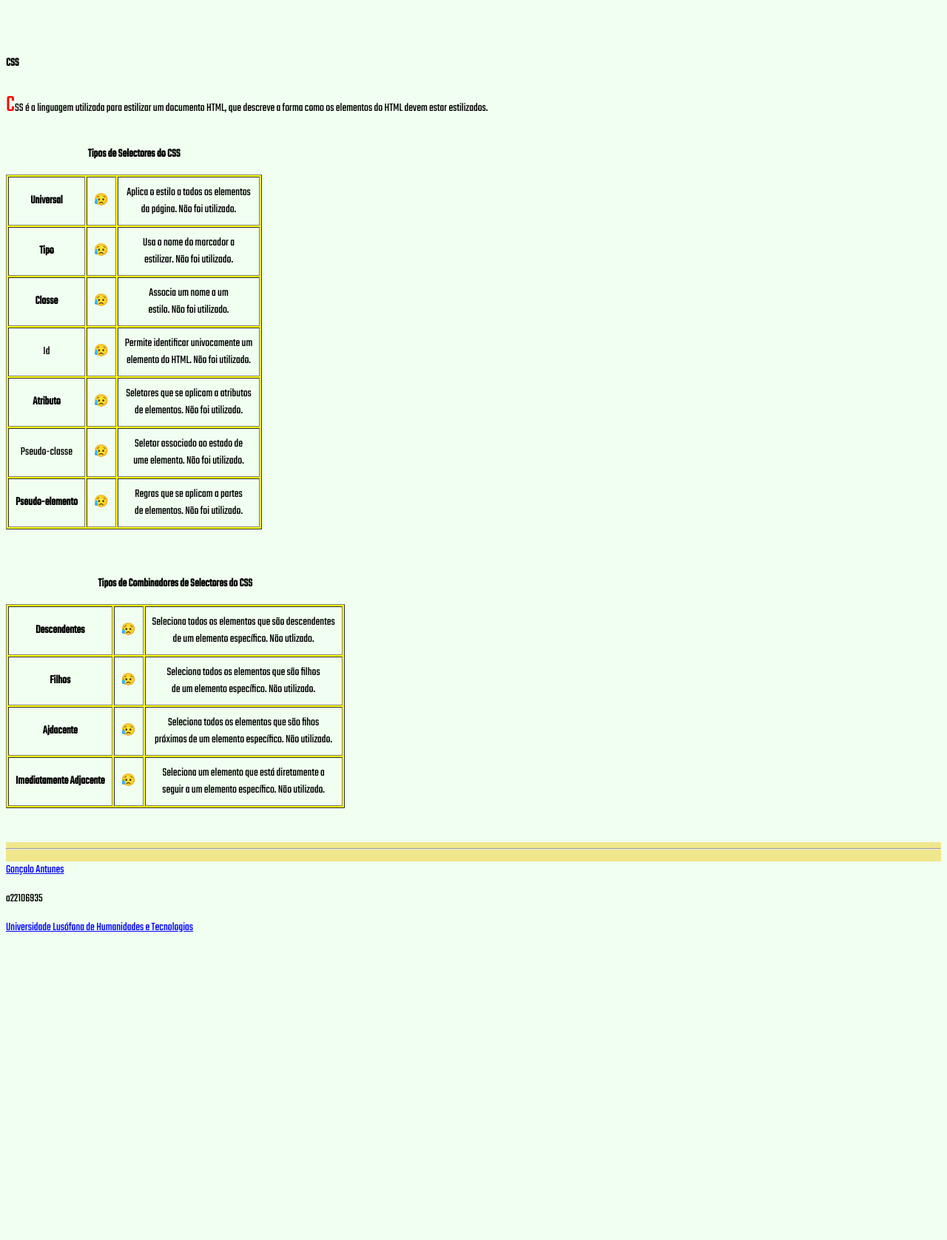
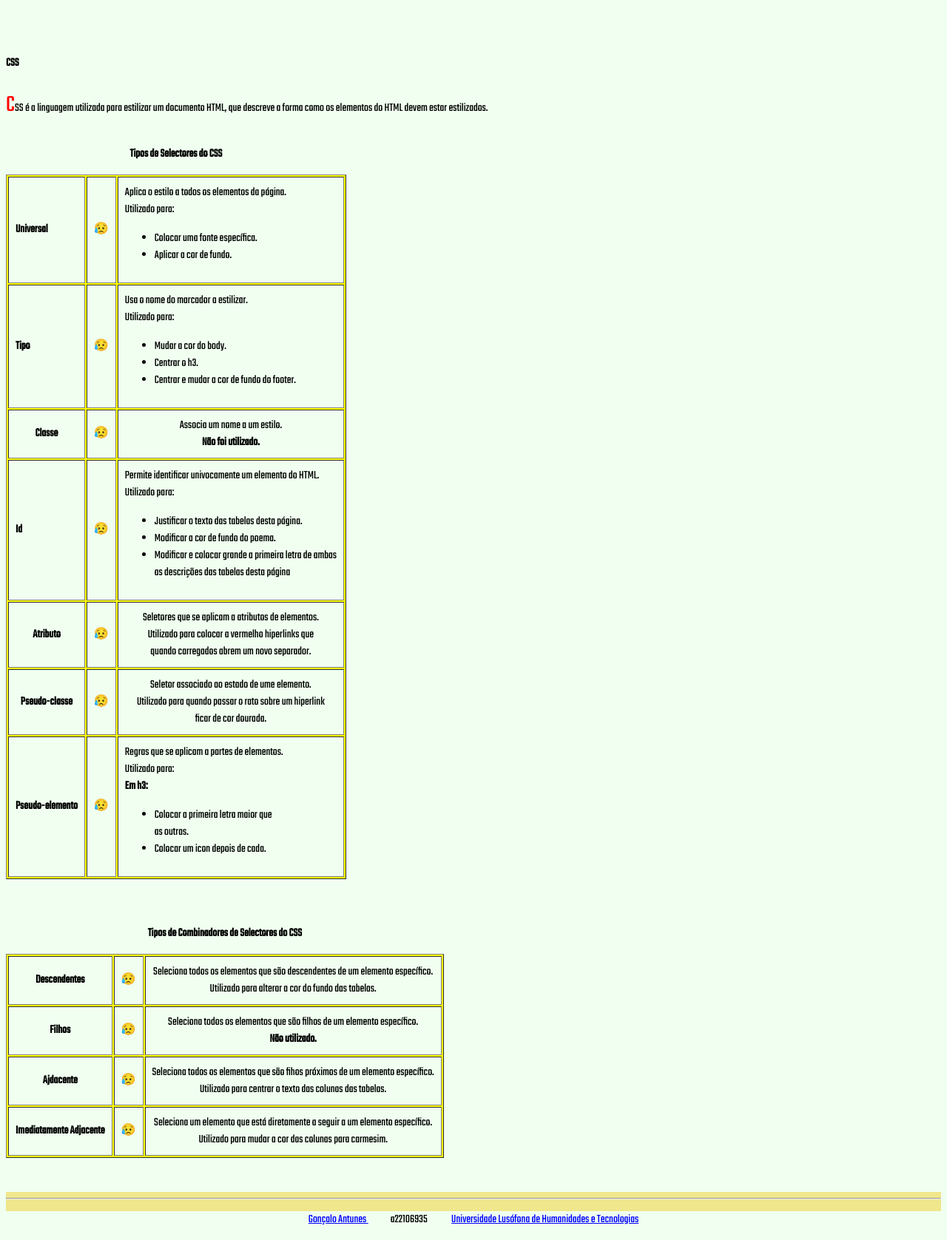
Before and after one commit to goncaloantunes22106935/pw-labs-goncaloantunes-a22106935, a PHP site: page /lab3/htmll5-css.html in a window 1280 px wide. Shown: the part 972-2649 px from the top of the page at 74% size. Before the commit the page ends 2233 px from the top, so only its background shows below. Run offline with PHP 8.4, Linux system fonts and the light colour scheme.

Commit message:
Add files via upload

```diff
--- a/lab3/Estilos.css
+++ b/lab3/Estilos.css
@@ -17,8 +17,11 @@ h3::after{
     content: url("images/favicon.ico");
 }
 
-.footer {
-  background-color: aquamarine;
+footer {
+    background-color: aquamarine;
+    text-align: center;
+    margin-left: auto;
+    margin-right: auto;
 }
 
 #tabelaSeletores{
@@ -36,9 +39,6 @@ a[target="blank_"]{
 }
 a:hover{
     color: gold;
-}
-a[target="blank_"]{
-    color: purple;
 }
 
 div table{
--- a/lab3/htmll5-css.html
+++ b/lab3/htmll5-css.html
@@ -106,47 +106,82 @@
                     <caption>
                         <p><b>Tipos de Selectores do CSS</b></p>
                     </caption>
-                    <tr style="text-align: center">
+                    <tr>
                         <td><b>Universal</b></td>
                         <td>😥</td>
                         <div>
-                            <td>Aplica o estilo a todos os elementos<br>da página. Não foi utilizado.</td>
+                            <td>Aplica o estilo a todos os elementos da página.<br>
+                                Utilizado para:<br>
+                                <ul>
+                                    <li>Colocar uma fonte específica.</li>
+                                    <li>Aplicar a cor de fundo.</li>
+                                </ul>
+                            </td>
                         </div>
                     </tr>
-                    <tr style="text-align: center">
+                    <tr>
                         <td><b>Tipo</b></td>
                         <td>😥</td>
-                        <td>Usa o nome do marcador a<br>estilizar. Não foi utilizado.</td>
+                        <td>Usa o nome do marcador a estilizar.<br>
+                            Utilizado para:
+                            <ul>
+                                <li>Mudar a cor do body.</li>
+                                <li>Centrar o h3.</li>
+                                <li>Centrar e mudar a cor de fundo do footer.</li>
+                            </ul>
+                        </td>
                     </tr>
                     <div>
                         <tr style="text-align: center">
                             <td><b>Classe</b></td>
                             <td>😥</td>
-                            <td>Associa um nome a um<br>estilo. Não foi utilizado.</td>
+                            <td>Associa um nome a um estilo.<br>
+                                <b>Não foi utilizado.</b>
+                            </td>
                     </tr>
                     </div>
-                    <tr style="text-align: center">
-                        <td><bd>Id</bd></td>
+                    <tr>
+                        <td><b>Id</b></td>
                         <td>😥</td>
-                        <td>Permite identificar univocamente um<br>elemento do HTML. Não foi utilizado.</td>
+                        <td>Permite identificar univocamente um elemento do HTML.<br>
+                            Utilizado para:
+                            <ul>
+                                <li>Justificar o texto das tabelas desta página.</li>
+                                <li>Modificar a cor de fundo do poema.</li>
+                                <li>Modificar e colocar grande a primeira letra de ambas<br>as descrições das tabelas
+                                desta página</li>
+                            </ul>
+                        </td>
                     </tr>
                     <tr style="text-align: center">
                         <td><b>Atributo</b></td>
                         <td>😥</td>
                         <div>
-                            <td>Seletores que se aplicam a atributos<br>de elementos. Não foi utilizado.</td>
+                            <td>Seletores que se aplicam a atributos de elementos.<br>
+                                Utilizado para colocar a vermelho hiperlinks que<br>quando carregados abrem um novo
+                                separador.
+                            </td>
                         </div>
                     </tr>
                     <tr style="text-align: center">
-                        <td>Pseudo-classe</td>
+                        <td><b>Pseudo-classe</b></td>
                         <td>😥</td>
-                        <td>Seletor associado ao estado de<br>ume elemento. Não foi utilizado.</td>
+                        <td>Seletor associado ao estado de ume elemento.<br>
+                            Utilizado para quando passar o rato sobre um hiperlink<br>ficar de cor dourada.
+                        </td>
                     </tr>
                     <div>
-                        <tr style="text-align: center">
+                        <tr>
                             <td><b>Pseudo-elemento</b></td>
                             <td>😥</td>
-                            <td>Regras que se aplicam a partes<br>de elementos. Não foi utilizado.</td>
+                            <td>Regras que se aplicam a partes de elementos.<br>
+                                Utilizado para:<br>
+                                <b>Em h3:</b>
+                                <ul>
+                                    <li>Colocar a primeira letra maior que<br>as outras.</li>
+                                    <li>Colocar um icon depois de cada.</li>
+                                </ul>
+                            </td>
                         </tr>
                     </div>
                 </table><br><br>
@@ -162,25 +197,33 @@
                         <td><b>Descendentes</b></td>
                         <td>😥</td>
                         <div>
-                            <td>Seleciona todos os elementos que são descendentes<br>de um elemento específico. Não utlizado.</td>
+                            <td>Seleciona todos os elementos que são descendentes de um elemento específico.<br>
+                                Utilizado para alterar a cor do fundo das tabelas.
+                            </td>
                         </div>
                     </tr>
                     <tr style="text-align: center">
                         <td><b>Filhos</b></td>
                         <td>😥</td>
-                        <td>Seleciona todos os elementos que são filhos<br>de um elemento específico. Não utilizado.</td>
+                        <td>Seleciona todos os elementos que são filhos de um elemento específico.<br>
+                            <b>Não utilizado.</b>
+                        </td>
                     </tr>
                     <tr style="text-align: center">
                         <td><b>Ajdacente</b></td>
                         <td>😥</td>
                         <div>
-                            <td>Seleciona todos os elementos que são fihos<br>próximos de um elemento específico. Não utilizado.</td>
+                            <td>Seleciona todos os elementos que são fihos próximos de um elemento específico.<br>
+                                Utilizado para centrar o texto das colunas das tabelas.
+                            </td>
                         </div>
                     </tr>
                     <tr style="text-align: center">
                         <td><b>Imediatamente Adjacente</b></td>
                         <td>😥</td>
-                        <td>Seleciona um elemento que está diretamente a<br>seguir a um elemento específico. Não utilizado.</td>
+                        <td>Seleciona um elemento que está diretamente a seguir a um elemento específico.<br>
+                            Utilizado para mudar a cor das colunas para carmesim.
+                        </td>
                     </tr>
 
                 </table>
@@ -191,10 +234,10 @@
     <hr>
 
     <footer>
-        <p> <a href="https://github.com/goncaloantunes22106935" target="_blank"> Gonçalo Antunes </a> </p>
-        <p> a22106935 </p>
-        <p> <a href="https://www.ulusofona.pt/" target="_blank"> Universidade Lusófona de
-            Humanidades e Tecnologias </a> </p>
+        <p> <a href="https://github.com/goncaloantunes22106935" target="_blank"> Gonçalo Antunes </a>
+            &nbsp;&nbsp;&nbsp;&nbsp;&nbsp;&nbsp;&nbsp;&nbsp;&nbsp;&nbsp;&nbsp;&nbsp;
+            a22106935 &nbsp;&nbsp;&nbsp;&nbsp;&nbsp;&nbsp;&nbsp;&nbsp;&nbsp;&nbsp;&nbsp;&nbsp;
+            <a href="https://www.ulusofona.pt/" target="_blank"> Universidade Lusófona de Humanidades e Tecnologias </a> </p>
     </footer>
 
 </body>
```
Also changed, not shown: index.html (+18 -56 lines), lab3/index.html (+4 -4 lines), lab3/info.html (+4 -4 lines), lab3/local.html (+4 -4 lines), lab3/multimedia.html (+4 -4 lines), lab3/quizz.html (+4 -4 lines).
